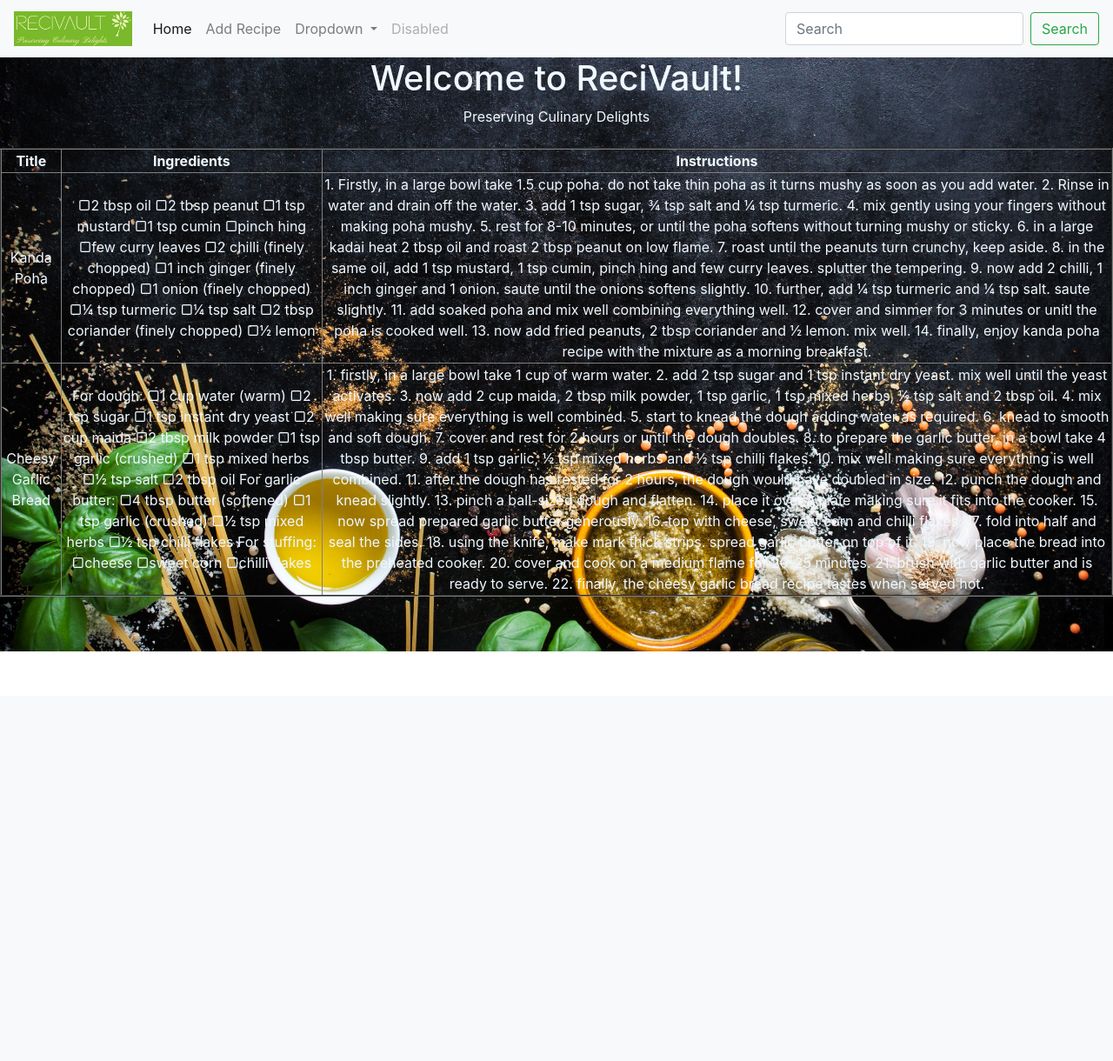
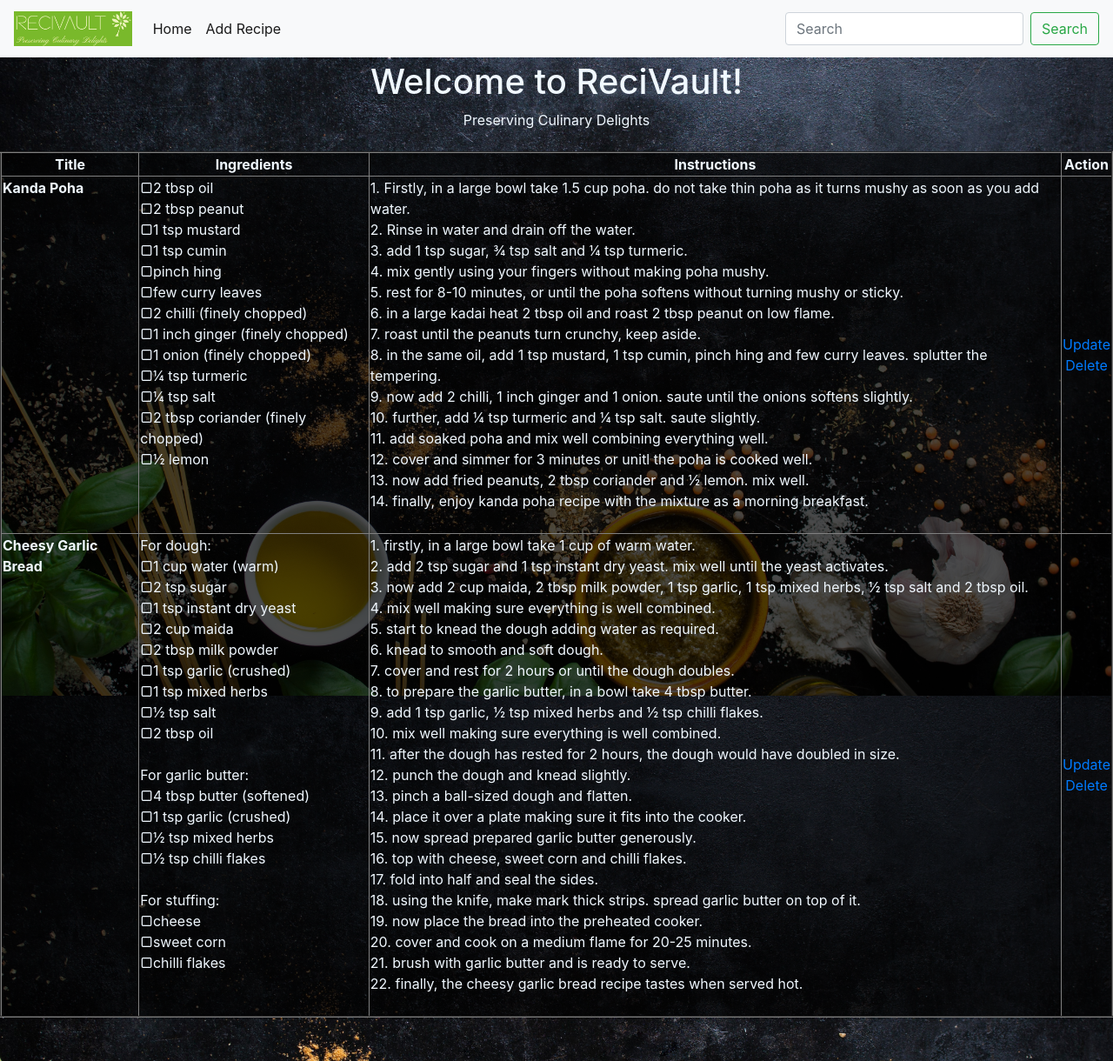
Before and after one commit to saksham-jain147/ReciVault, a Flask app: page / in a window 1280 px wide. Shown: the whole page at 87% size. Before the commit the page ends 749 px from the top, so only its background shows below. Run offline with Flask 3, Linux system fonts and the light colour scheme; data comes from the database, SQL or seed files in the repository; both versions use the stored data as it was after the commit; some libraries are stand-ins or nearby versions.

Commit message:
Added Update, Delete, Search functionalities

```diff
--- a/app.py
+++ b/app.py
@@ -1,7 +1,10 @@
-from flask import Flask, render_template, jsonify, url_for, request, redirect
+from flask import Flask, render_template, jsonify, url_for, request, redirect, flash
 from flask_sqlalchemy import SQLAlchemy
+from sqlalchemy import or_
+
 
 app = Flask(__name__)
+app.secret_key = 'your_secret_key'
 
 app.config['SQLALCHEMY_DATABASE_URI'] = 'sqlite:///recipes.db'
 db = SQLAlchemy(app)
@@ -24,41 +27,120 @@ def index():
 @app.route('/recipes', methods=['GET','POST'])
 def create_recipe():
     if request.method== 'POST':
-        recipe_title = request.form['title']
-        recipe_ingredients = request.form['ingredients']
-        recipe_instructions = request.form['instructions']
-        new_recipe = Recipes(title = recipe_title, ingredients = recipe_ingredients, method = recipe_instructions)
-        try:
-            db.session.add(new_recipe)
-            db.session.commit()
-            return redirect('/')
-        except:
-            return "There was an issue adding your recipe"
-    # render_template('add_recipes.html')
-    # return jsonify({'message': 'Recipe created successfully'})
+        if request.content_type == 'application/json':
+            data = request.get_json()
+
+            recipe_title = data['title']
+            recipe_ingredients = data['ingredients']
+            recipe_instructions = data['instructions']
+
+            new_recipe = Recipes(title=recipe_title, ingredients=recipe_ingredients, method=recipe_instructions)
+
+            try:
+                db.session.add(new_recipe)
+                db.session.commit()
+                return jsonify({'message': 'Recipe created successfully'})
+            except Exception as e:
+                return jsonify({'message': 'Failed to create recipe', 'error': str(e)})
+        else:
+            recipe_title = request.form['title']
+            recipe_ingredients = request.form['ingredients']
+            recipe_instructions = request.form['instructions']
+
+            new_recipe = Recipes(title=recipe_title, ingredients=recipe_ingredients, method=recipe_instructions)
+
+            try:
+                db.session.add(new_recipe)
+                db.session.commit()
+                return redirect('/')
+            except Exception as e:
+                return "There was an issue adding your recipe"
     else:
         return render_template('add_recipes.html')
 
-@app.route('/recipes/<recipe_id>', methods=['GET'])
-def get_recipe(recipe_id):
-    # Logic to retrieve the specified recipe
-    return jsonify({'recipe': recipe})
+# @app.route('/recipes/<recipe_id>', methods=['GET'])
+# def get_recipe(recipe_id):
+#     # Logic to retrieve the specified recipe
+#     return jsonify({'recipe': recipe})
 
-@app.route('/recipes/<recipe_id>', methods=['PUT'])
+@app.route('/update_recipe/<int:recipe_id>', methods=['GET','POST'])
 def update_recipe(recipe_id):
-    # Logic to update the specified recipe
-    return jsonify({'message': 'Recipe updated successfully'})
+    recipe = Recipes.query.get_or_404(recipe_id)
 
-@app.route('/recipes/<recipe_id>', methods=['DELETE'])
+    if request.method == 'POST':
+        if request.content_type == 'application/json':
+            data = request.get_json()
+
+            recipe.title = data.get('title', recipe.title)
+            recipe.ingredients = data.get('ingredients', recipe.ingredients)
+            recipe.method = data.get('instructions', recipe.method)
+
+            try:
+                db.session.commit()
+                return jsonify({'message': 'Recipe updated successfully'})
+            except Exception as e:
+                return jsonify({'message': 'Failed to update recipe', 'error': str(e)})
+        else:
+            recipe.title = request.form.get('title', recipe.title)
+            recipe.ingredients = request.form.get('ingredients', recipe.ingredients)
+            recipe.method = request.form.get('instructions', recipe.method)
+
+            try:
+                db.session.commit()
+                return redirect('/')
+            except Exception as e:
+                return "There was an issue updating your recipe."
+    else:
+        return render_template('update_recipe.html', recipe=recipe)
+
+@app.route('/delete_recipe/<int:recipe_id>', methods=['GET','DELETE','POST'])
 def delete_recipe(recipe_id):
-    # Logic to delete the specified recipe
-    return jsonify({'message': 'Recipe deleted successfully'})
+    recipe_to_be_deleted = Recipes.query.get_or_404(recipe_id)
 
-@app.route('/recipes', methods=['GET'])
-def search_recipes():
+    if request.method == 'DELETE':
+        try:
+            db.session.delete(recipe_to_be_deleted)
+            db.session.commit()
+            return jsonify({'message': 'Recipe deleted successfully'})
+        except Exception as e:
+            return jsonify({'message': 'Failed to delete recipe', 'error': str(e)})
+    else:
+        try:
+            db.session.delete(recipe_to_be_deleted)
+            db.session.commit()
+            return redirect('/')
+        except Exception as e:
+            return "There was a problem deleting that record"
+
+
+
+@app.route('/view_recipe/<string:recipe_title>', methods=['GET'])
+def view_recipe(recipe_title):
+    recipe = Recipes.query.filter_by(title=recipe_title).first_or_404()
+
+    return render_template('view_recipe.html', recipe=recipe)
     # Logic to search for recipes based on criteria
-    return jsonify({'results': recipes})
+    # return jsonify({'results': recipes})
 
+@app.route('/search')
+def search():
+    query = request.args.get('query')
+    if query:
+        # Perform the search in the database based on the query
+        # Here, you can use the query to search for the recipe name in the database
+        # If a matching recipe is found, redirect to the view_recipe page for that recipe
+        # For example:
+        # recipe = Recipes.query.filter_by(title=query).first()
+        recipe =  Recipes.query.filter(or_(Recipes.title.like(f'%{query}%'))).first()
+        if recipe:
+            return render_template('view_recipe.html', recipe=recipe)
+        else:
+            flash('No matching recipe found.')
+            return redirect('/')
+
+    # If no matching recipe is found or the query is empty, redirecting to home page
+    flash('Please enter a search query.')
+    return redirect('/')
 
 if __name__=="__main__":
     app.run(debug=True)
--- a/static/css/main.css
+++ b/static/css/main.css
@@ -2,7 +2,12 @@ body {
   background-image: url("background.jpg");
   background-size: cover;
   background-repeat: no-repeat;
+  background-attachment: fixed;
+  padding-top: 70px;
+  padding-bottom: 50px;
 }
+
+
 .recivault {
   align-content: center;
   color: aliceblue;
--- a/templates/base.html
+++ b/templates/base.html
@@ -10,8 +10,7 @@
     <link rel="icon" type="image/x-icon" href="{{url_for('static', filename='css/favicon.png')}}">
 </head>
 <body>
-
-    <nav class="navbar navbar-expand-lg navbar-light bg-light">
+    <nav class="navbar navbar-expand-lg navbar-light bg-light fixed-top">
         <a class="navbar-brand" href="/"><img src="{{url_for('static', filename='css/logo.png')}}" alt="ReciVault" height="40"></a>
         <button class="navbar-toggler" type="button" data-toggle="collapse" data-target="#navbarSupportedContent" aria-controls="navbarSupportedContent" aria-expanded="false" aria-label="Toggle navigation">
           <span class="navbar-toggler-icon"></span>
@@ -20,12 +19,12 @@
         <div class="collapse navbar-collapse" id="navbarSupportedContent">
           <ul class="navbar-nav mr-auto">
             <li class="nav-item active">
-              <a class="nav-link" href="#">Home <span class="sr-only">(current)</span></a>
+              <a class="nav-link" href="/">Home <span class="sr-only">(current)</span></a>
             </li>
-            <li class="nav-item">
+            <li class="nav-item active">
               <a class="nav-link" href="/recipes">Add Recipe</a>
             </li>
-            <li class="nav-item dropdown">
+            <!-- <li class="nav-item dropdown">
               <a class="nav-link dropdown-toggle" href="#" id="navbarDropdown" role="button" data-toggle="dropdown" aria-haspopup="true" aria-expanded="false">
                 Dropdown
               </a>
@@ -38,12 +37,13 @@
             </li>
             <li class="nav-item">
               <a class="nav-link disabled" href="#">Disabled</a>
-            </li>
+            </li>-->
           </ul>
-          <form class="form-inline my-2 my-lg-0">
-            <input class="form-control mr-sm-2" type="search" placeholder="Search" aria-label="Search">
+          <form class="form-inline my-2 my-lg-0" action="/search" method="GET">
+            <input class="form-control mr-sm-2" type="search" name="query" placeholder="Search" aria-label="Search">
             <button class="btn btn-outline-success my-2 my-sm-0" type="submit">Search</button>
           </form>
+
         </div>
       </nav>
     {% block body %}{% endblock %}
--- a/templates/index.html
+++ b/templates/index.html
@@ -6,6 +6,20 @@
 
 
 {% block body %}
+{% with messages = get_flashed_messages() %}
+  {% if messages %}
+    <ul class="flash-messages">
+      {% for message in messages %}
+        <div class="alert alert-warning alert-dismissible fade show" role="alert">
+            <strong>{{message}}</strong>
+            <button type="button" class="close" data-dismiss="alert" aria-label="Close">
+              <span aria-hidden="true">&times;</span>
+            </button>
+        </div>
+      {% endfor %}
+    </ul>
+  {% endif %}
+{% endwith %}
 <div class="recivault" style="text-align: center">
     <h1>Welcome to ReciVault!</h1>
     Preserving Culinary Delights <br><br>
@@ -15,18 +29,36 @@
         <h4>There are currently no saved recipes. Add your's first one below!</h4>
         <button type="button" class="btn btn-lg" onclick="window.location.href='/recipes';">Add Recipe</button>
     {% else %}
-    <table border=2 style="margin-left:auto;margin-right:auto;">
+    <table border=2 style="margin-left:auto; margin-right:auto; background-color: rgba(0,0,0,0.7);">
         <tr>
             <th>Title</th>
             <th>Ingredients</th>
             <th>Instructions</th>
+            <th>Action</th>
         </tr>
         {% for recipe in recipes %}
             <tr>
-                <td>{{ recipe.title }}</td>
-                <td>{{ recipe.ingredients }}</td>
-                <td>{{ recipe.method }}</td>
-
+                <td style="vertical-align: top; text-align: left;"><b>{{ recipe.title }}</b></td>
+                <td style="vertical-align: top; text-align: left;">{{ recipe.ingredients | replace('\n', '<br> ') | safe }}</td>
+                <!-- <td style="vertical-align: top; text-align: left;">
+                    <ul>
+                      {% for line in recipe.ingredients.split('\n') %}
+                      <li>{{ line }}</li>
+                      {% endfor %}
+                    </ul>
+                  </td> -->
+                <!-- <td>{{ recipe.method }}</td> -->
+                <!-- <td>{{ recipe.method | safe }}</td> -->
+                <td style="vertical-align: top; text-align: left;">
+                    {{ recipe.method | replace('\n', '<br> ') | safe }}
+                    <br> <br>
+                </td>
+                <!-- <td><?php echo nl2br($recipe['method']); ?></td> -->
+                <td>
+                    <a href="/update_recipe/{{recipe.id}}">Update</a>
+                    <br>
+                    <a href="/delete_recipe/{{recipe.id}}">Delete</a>
+                </td>
             </tr>
         {% endfor %}
     </table>
```
Also changed, not shown: templates/update_recipe.html (added, +27 -0 lines), templates/view_recipe.html (added, +27 -0 lines), instance/recipes.db, 1 other file.
